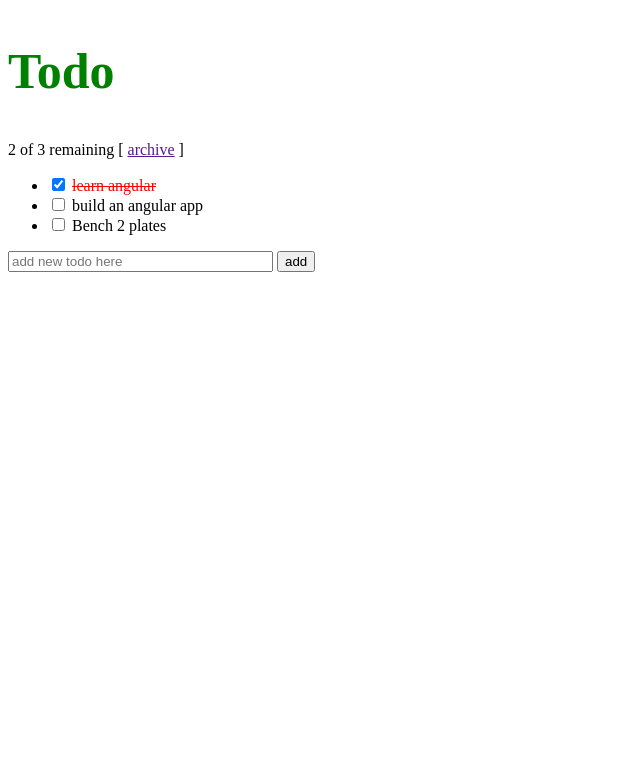
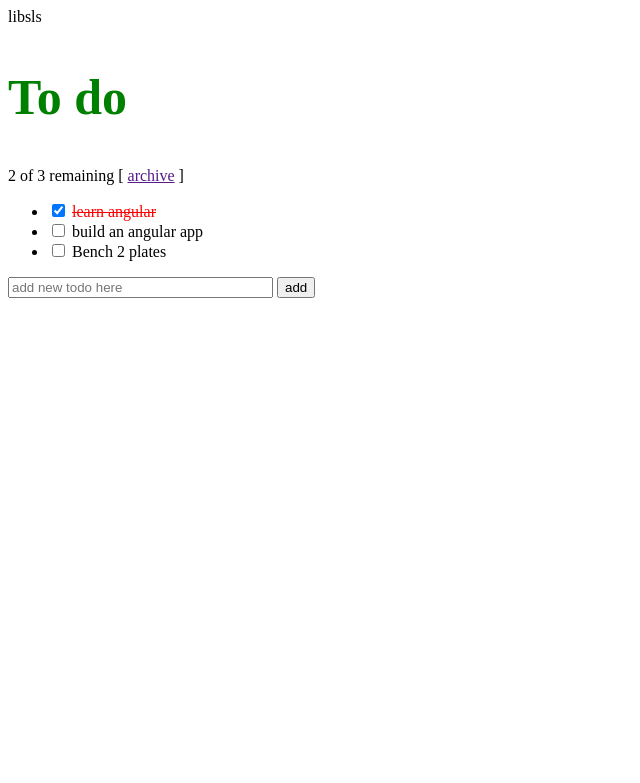
Before and after one commit to ZaighumRajput/angularFlask, a Python web app: template app/templates/index.html in a window 1280 px wide. Shown: the top 783 px of the page, without its empty margins (0-640 px from the left). Run offline with Jinja, Linux system fonts and the light colour scheme; the template is opened without the code that fills it, so the values that code supplies are empty; some libraries are stand-ins or nearby versions.

Commit message:
Updating file

```diff
--- a/app/templates/index.html
+++ b/app/templates/index.html
@@ -1,3 +1,4 @@
+libsls
 <!doctype html>
 <html data-ng-app="todoApp">
 <head>
@@ -7,7 +8,7 @@
 </head>
 {% raw %}
 <body>
-      <h2>Todo</h2>
+      <h2>To do</h2>
       <div ng-controller="TodoListController as todoList">
         <span>{{todoList.remaining()}} of {{todoList.todos.length}} remaining</span>
         [ <a href="" ng-click="todoList.archive()">archive</a> ]
```
